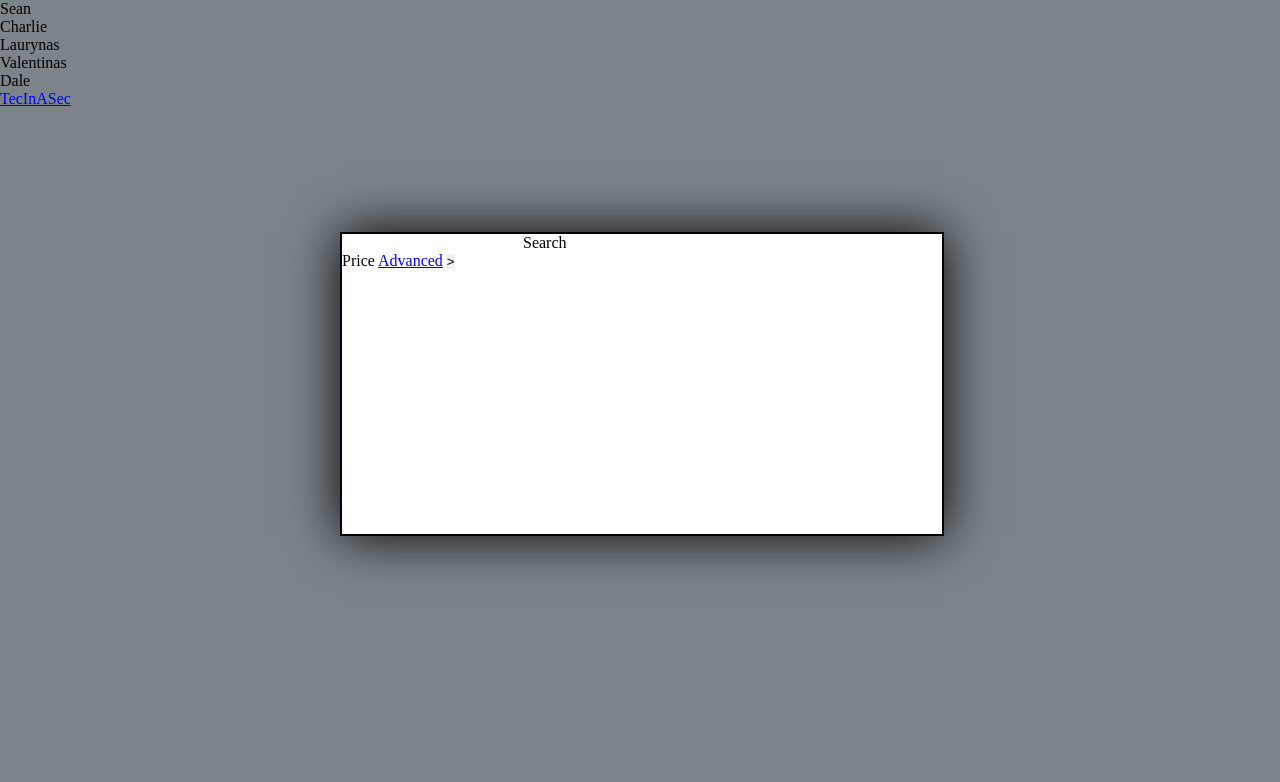
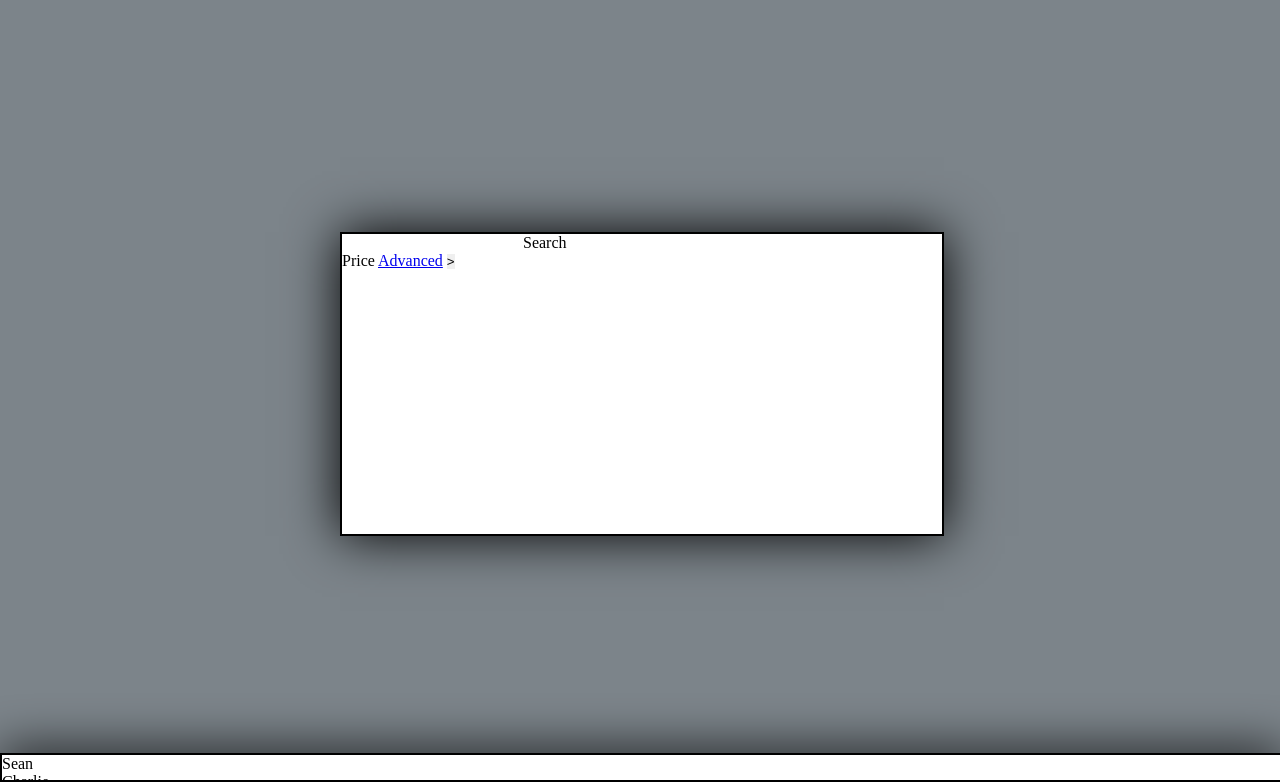
Before and after one commit to dbblTS/TecInASec_Web, a PHP site: page /index.html in a window 1280 px wide. Shown: the part 18-800 px from the top of the page. Run offline with PHP 8.4, Linux system fonts and the light colour scheme.

Commit message:
Removed div in footer, changed css
No need for footer div, since the footer markup works as a div.

Changed footer css to fit the current markup.

```diff
--- a/index.html
+++ b/index.html
@@ -24,7 +24,6 @@
             </div>
         </div>
         <footer>
-        <div class="footer_box">
             <ul>
                 <li>Sean</li>
                 <li>Charlie</li>
@@ -33,7 +32,6 @@
                 <li>Dale</li>
             </ul>
             <a href="about.php">TecInASec</a>
-        </div>
         </footer>
     </body>
 </html>
--- a/style/style.css
+++ b/style/style.css
@@ -32,14 +32,17 @@ header {
     margin-left: -300px;
 }
 
-.main_form_container .form
+.main_form_container .form {
+
+}
 
 
-.footer_box {
+footer {
     width: 100%;
     height: 25px;
     border: 2px solid #000000;
     box-shadow: 0 0 50px #000000;
     background-color: #FFFFFF;
     position: fixed;
+    bottom: 0;
 }
```
